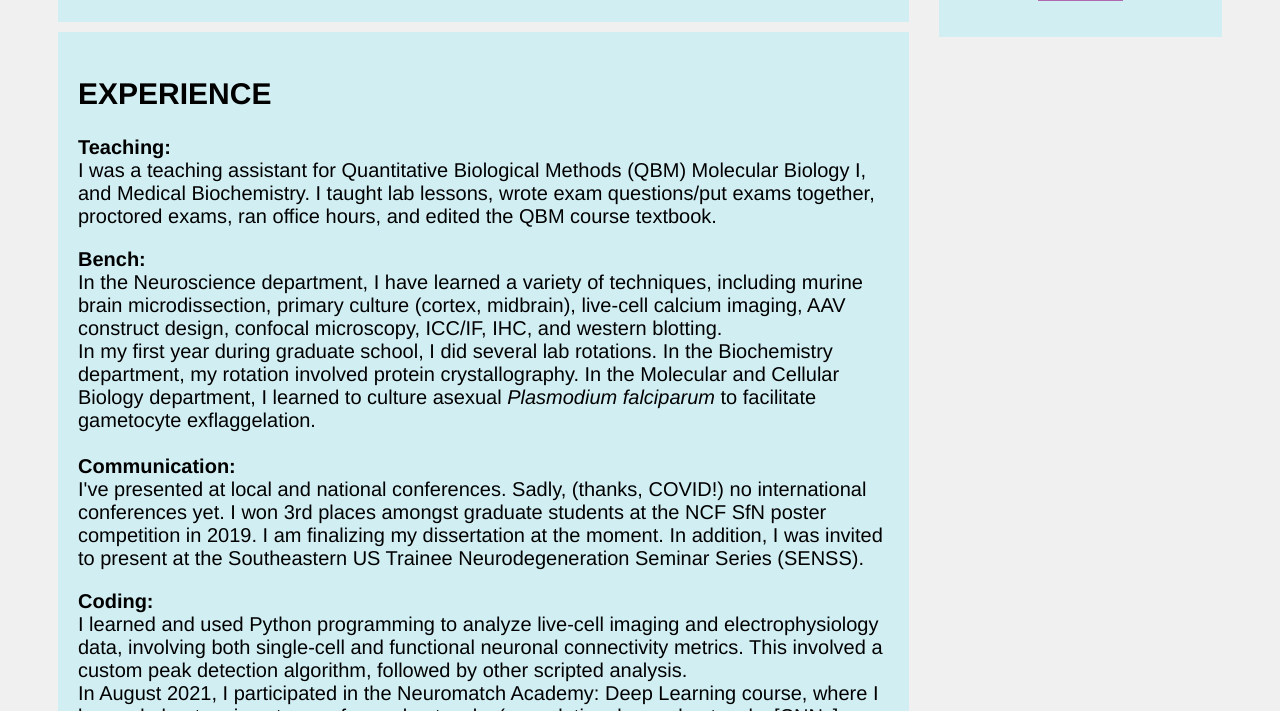
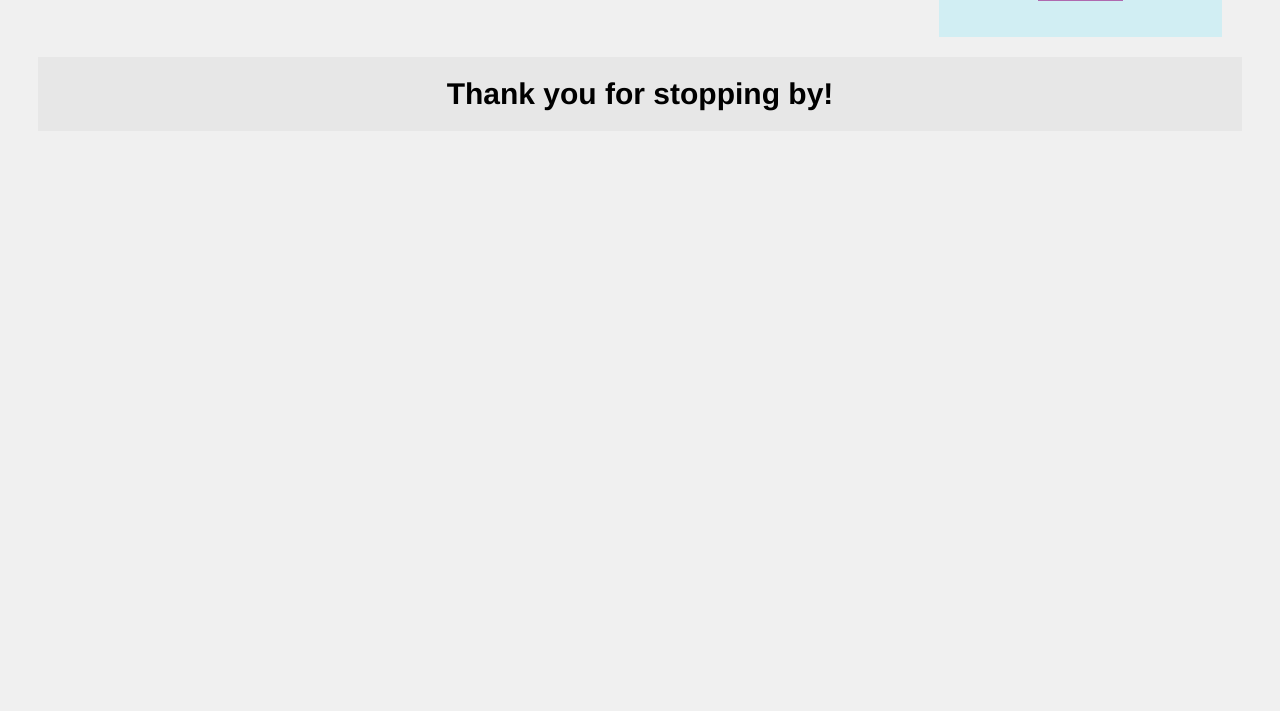
Before and after one commit to BrittanyUlm/BrittanyUlm.github.io, a plain HTML site: page index.html in a window 1280 px wide. Shown: the part 860-1571 px from the top of the page. After the commit the page ends 1029 px from the top, so only its background shows below. Drawn offline with Linux system fonts and the light colour scheme.

Commit message:
Update index.html
Update text

```diff
--- a/index.html
+++ b/index.html
@@ -74,9 +74,7 @@ style="text-decoration:none;float:right;color:rgb(255,255,255);padding:15px;font
 			<p> <b> GRADUATE </b><span style="float: right;"><b>2017 - 2021</b></span>
 				<br>PhD, Medical Sciences, Neuroscience concentration
 				<br>College of Medicine, Department of Neuroscience
-				<br><I>University of Florida </I>
-				<br>Research mentors: Jada Lewis, PhD and Habibeh Khoshbouei, PhD
-				<br>Dissertation topic: Investigating tau dysregulation in neurodegenerative disease.</p>
+				<br><I>University of Florida </I></p>
 
 			<p style="text-align: left;"> <b>UNDERGRADUATE </b> <span style="float: right;"><b>2013 - 2016</b></span>
 				<br>B.S. Biotechnology
@@ -85,26 +83,6 @@ style="text-decoration:none;float:right;color:rgb(255,255,255);padding:15px;font
 				<br> <I>University of Central Florida </I></p>
 		</div>
 
-		<div style="background-color:rgb(209, 238, 243);padding:20px;margin-top:10px;">
-		<h2>EXPERIENCE</h2>
-
-<p><strong>Teaching:</strong><br>
-	I was a teaching assistant for Quantitative Biological Methods (QBM) Molecular Biology I, and Medical Biochemistry. I taught lab lessons, wrote exam questions/put exams together, proctored exams, ran office hours, and edited the QBM course textbook.</p>
-
-<p><strong>Bench:</strong><br>
-In the Neuroscience department, I have learned a variety of techniques, including murine brain microdissection, primary culture (cortex, midbrain), live-cell calcium imaging, AAV construct design, confocal microscopy, ICC/IF, IHC, and western blotting. <br>
-In my first year during graduate school, I did several lab rotations. In the Biochemistry department, my rotation involved protein crystallography. In the Molecular and Cellular Biology department, I learned to culture asexual <I>Plasmodium falciparum</I> to facilitate gametocyte exflaggelation.
-
-<br><br>
-<strong>Communication:</strong><br>I've presented at local and national conferences. Sadly, (thanks, COVID!) no international conferences yet. I won 3rd places amongst graduate students at the NCF SfN poster competition in 2019.
-I am finalizing my dissertation at the moment. In addition, I was invited to present at the Southeastern US Trainee Neurodegeneration Seminar Series (SENSS).
-</p>
-
-<p><strong>Coding:</strong><br>I learned and used Python programming to analyze live-cell imaging and electrophysiology data, involving both single-cell and functional neuronal connectivity metrics. This involved a custom peak detection algorithm, followed by other scripted analysis.
-	<br>In August 2021, I participated in the Neuromatch Academy: Deep Learning course, where I learned about various types of neural networks (convolutional neural networks [CNNs], recurrent neural networks [RNNs], generative adversarial networks [GANs], etc.) and worked on a group project optimizing feature extraction for training a neural net.
-<br>I have limited Matlab and R coding experience as well.</p>
-
-		</div>
 
 	</div>
 	<div class=“content”>
```
